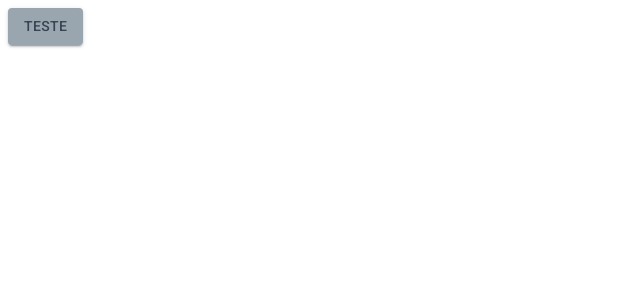
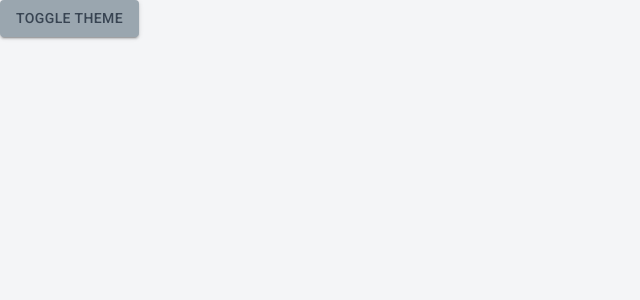
Before and after one commit to vitormendes09/Appa, a React (Create React App) app: page /pagina-inicial in a window 1280 px wide. Shown: the top 300 px of the page, without its empty margins (0-640 px from the left). Built offline with nearby package versions, Linux system fonts and the light colour scheme.

Commit message:
foi adicionado troca de tema

```diff
--- a/public/index.html
+++ b/public/index.html
@@ -17,7 +17,7 @@
 
 </head>
 
-<body>
+<body style="margin: 0; padding: 0;">
   <noscript> Seu guia no mundo das IAs</noscript>
   <div id="root"></div>
 
--- a/src/routes/index.tsx
+++ b/src/routes/index.tsx
@@ -1,10 +1,14 @@
 import { Button } from "@mui/material";
 import {  Routes, Route, Navigate } from "react-router-dom";
+import { useAppThemeContext } from "../shared/contexts";
 
 export const AppRoutes = () => {
+
+    const { toggleTheme} = useAppThemeContext();
+
     return(
         <Routes>
-            <Route path="/pagina-inicial" element={<Button variant="contained" color='primary' > Teste </Button>}/>
+            <Route path="/pagina-inicial" element={<Button variant="contained" color='primary' onClick={toggleTheme} > toggle Theme </Button>}/>
 
             <Route path="*" element={<Navigate to="/pagina-inicial"/>}/>
         </Routes>
--- /dev/null
+++ b/src/shared/contexts/ThemeContext.tsx
@@ -0,0 +1,44 @@
+import { createContext, useCallback, useState, useMemo, useContext } from 'react'
+import { Box, ThemeProvider } from '@mui/material'
+
+
+import { DarkTheme, LightTheme } from './../themes'
+
+interface IThemeContextData {
+    themeName: 'light' | 'dark';
+    toggleTheme: () => void;
+}
+
+const ThemeConstext = createContext({} as IThemeContextData);
+interface IAppThemeProviderProps {
+    children: React.ReactNode
+}
+
+
+export const useAppThemeContext = () => {
+    return useContext(ThemeConstext);
+}
+export const AppThemeProvider: React.FC<IAppThemeProviderProps> = ({ children }) => {
+    const [themeName, setThemeName] = useState<'light' | 'dark'>('light');
+
+    const toggleTheme = useCallback(() => {
+        setThemeName(oldThemeName => oldThemeName === 'light' ? 'dark' : 'light');
+    }, []);
+
+
+    const theme = useMemo(() => {
+        if (themeName === 'light') return LightTheme;
+
+        return DarkTheme
+    }, [themeName])
+    return (
+        <ThemeConstext.Provider value={{ themeName, toggleTheme }}>
+            <ThemeProvider theme={theme}>
+                <Box width= "100vw" height="100vh " bgcolor= {theme.palette.background.default}>
+                    {children}
+                </Box>
+
+            </ThemeProvider>
+        </ThemeConstext.Provider>
+    )
+}
--- a/src/shared/contexts/index.ts
+++ b/src/shared/contexts/index.ts
@@ -1 +1 @@
-export {};
+export * from './ThemeContext'
--- /dev/null
+++ b/src/shared/themes/Dark.ts
@@ -0,0 +1,26 @@
+import { createTheme } from '@mui/material'
+
+export const DarkTheme = createTheme({
+    palette: {
+        primary: {
+            main: '#9AA6AF',
+            light: '#7F8A94',
+            contrastText: '#FFFFFF'
+        },
+        secondary: {
+            main: '#5C677D',
+            dark: '#4A5264',
+            light: '#7D8A9E',
+            contrastText: '#F4F5F7'
+        },
+        background: {
+            paper: '#181B1F',
+            default: '#121417'
+        },
+        text: {
+            primary: '#E2E6EA',
+            secondary: '#AEB5BF',
+            disabled: '#7D848D'
+        }
+    }
+});
--- a/src/shared/themes/index.ts
+++ b/src/shared/themes/index.ts
@@ -1 +1,2 @@
 export * from './Light';
+export * from './Dark'
```
Also changed, not shown: src/App.tsx (+5 -3 lines).
